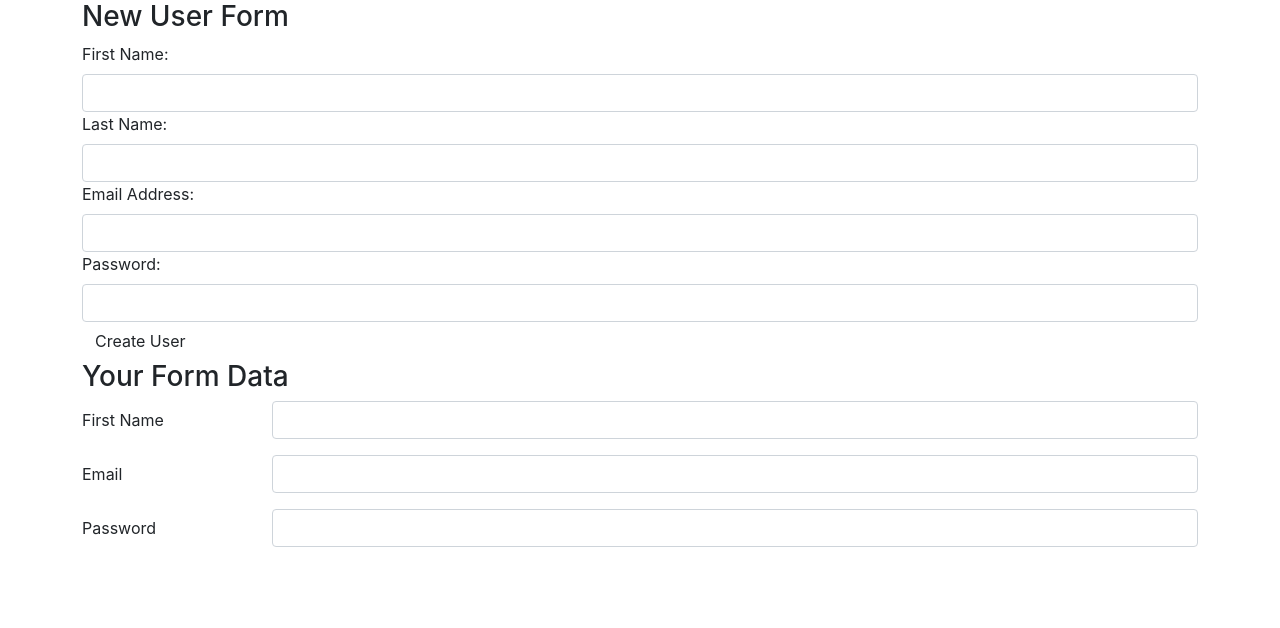
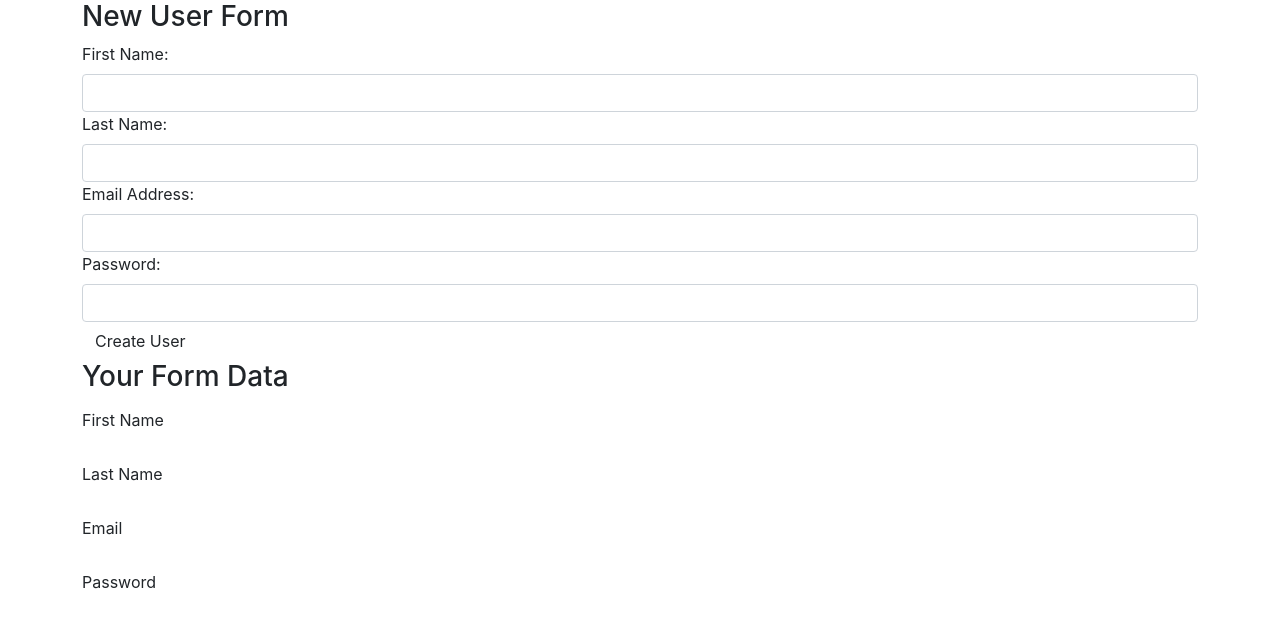
Before and after one commit to hope-crichlow/MERN, a React (Create React App) app in the folder react/functionalComponents/forms/: page / in a window 1280 px wide. Shown: the top 628 px of the page. Built offline with nearby package versions, Linux system fonts and the light colour scheme.

Commit message:
Hook Form requirements complete

```diff
--- a/react/functionalComponents/forms/src/components/UserForm.jsx
+++ b/react/functionalComponents/forms/src/components/UserForm.jsx
@@ -23,6 +23,7 @@ const UserForm = (props) => {
 						className="form-control"
 						type="text"
 						onChange={(e) => setFirstName(e.target.value)}
+						name="firstName"
 						value={firstName}
 					/>
 				</div>
@@ -32,6 +33,8 @@ const UserForm = (props) => {
 						className="form-control"
 						type="text"
 						onChange={(e) => setLastName(e.target.value)}
+						name="lastName"
+						value={lastName}
 					/>
 				</div>
 				<div>
@@ -40,14 +43,18 @@ const UserForm = (props) => {
 						className="form-control"
 						type="text"
 						onChange={(e) => setEmail(e.target.value)}
+						name="email"
+						value={email}
 					/>
 				</div>
 				<div>
 					<label className="form-label">Password: </label>
 					<input
 						className="form-control"
-						type="text"
+						type="password"
 						onChange={(e) => setPassword(e.target.value)}
+						name="password"
+						value={password}
 					/>
 				</div>
 				<input className="btn" type="submit" value="Create User" />
@@ -62,9 +69,24 @@ const UserForm = (props) => {
 					<div class="col-sm-10">
 						<input
 							type="text"
-							class="form-control"
+							readonly
+							class="form-control-plaintext"
 							id="inputfirstName"
 							value={firstName}
+						/>
+					</div>
+				</div>
+				<div class="row mb-3">
+					<label for="inputLastName" class="col-sm-2 col-form-label">
+						Last Name
+					</label>
+					<div class="col-sm-10">
+						<input
+							type="text"
+							readonly
+							class="form-control-plaintext"
+							id="inputLastName"
+							value={lastName}
 						/>
 					</div>
 				</div>
@@ -73,7 +95,13 @@ const UserForm = (props) => {
 						Email
 					</label>
 					<div class="col-sm-10">
-						<input type="email" class="form-control" id="inputEmail3" />
+						<input
+							type="email"
+							readonly
+							class="form-control-plaintext"
+							id="inputEmail3"
+							value={email}
+						/>
 					</div>
 				</div>
 				<div class="row mb-3">
@@ -81,7 +109,13 @@ const UserForm = (props) => {
 						Password
 					</label>
 					<div class="col-sm-10">
-						<input type="password" class="form-control" id="inputPassword3" />
+						<input
+							type="text"
+							readonly
+							class="form-control-plaintext"
+							id="inputPassword3"
+							value={password}
+						/>
 					</div>
 				</div>
 			</form>
```
